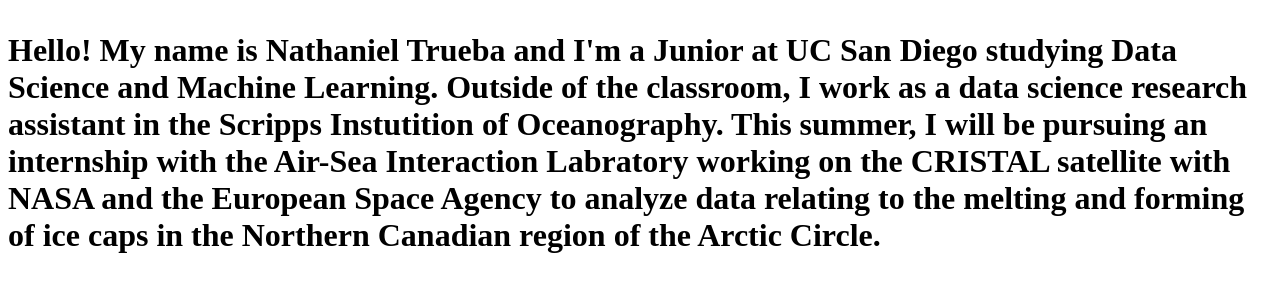
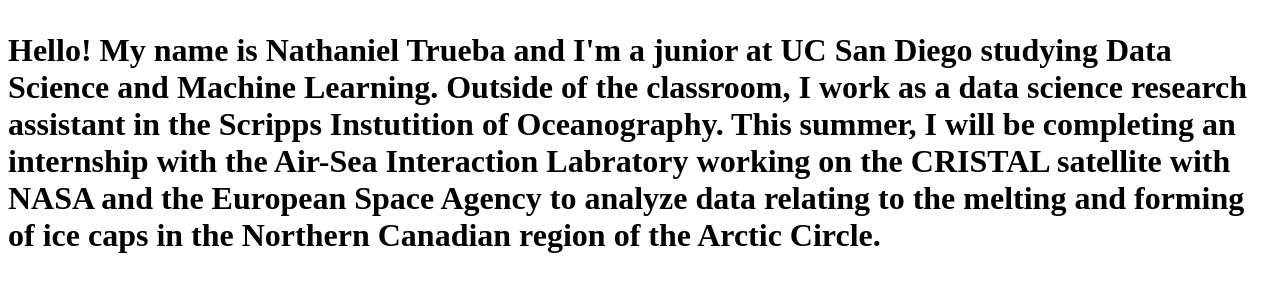
Before and after one commit to nathaniel-trueba/portfolio, a plain HTML site: page index.html in a window 1280 px wide. Drawn offline with Linux system fonts and the light colour scheme.

Commit message:
fixed a couple of words in personal bio

```diff
--- a/index.html
+++ b/index.html
@@ -8,8 +8,8 @@
 <body>
     <h1>
         <p>
-        Hello! My name is Nathaniel Trueba and I'm a Junior at UC San Diego studying Data Science and Machine Learning. Outside of the classroom, I work as a data science research assistant in the Scripps
-        Instutition of Oceanography. This summer, I will be pursuing an internship with the Air-Sea Interaction Labratory working on the CRISTAL satellite with NASA and the European Space Agency to analyze data
+        Hello! My name is Nathaniel Trueba and I'm a junior at UC San Diego studying Data Science and Machine Learning. Outside of the classroom, I work as a data science research assistant in the Scripps
+        Instutition of Oceanography. This summer, I will be completing an internship with the Air-Sea Interaction Labratory working on the CRISTAL satellite with NASA and the European Space Agency to analyze data
         relating to the melting and forming of ice caps in the Northern Canadian region of the Arctic Circle.
         </p>
     </h1>
```
